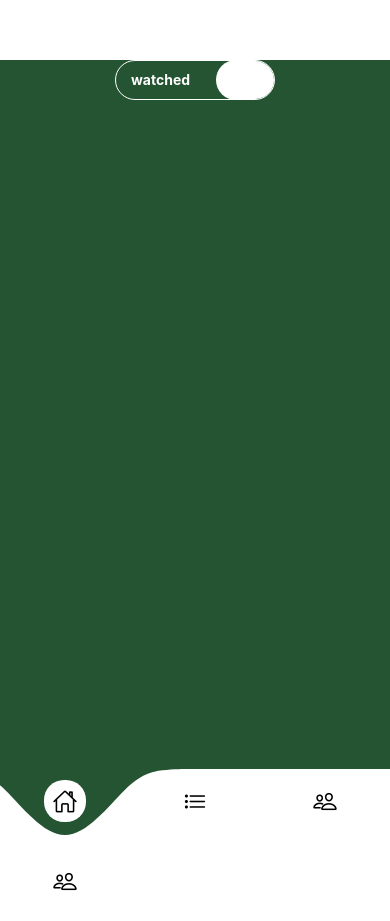
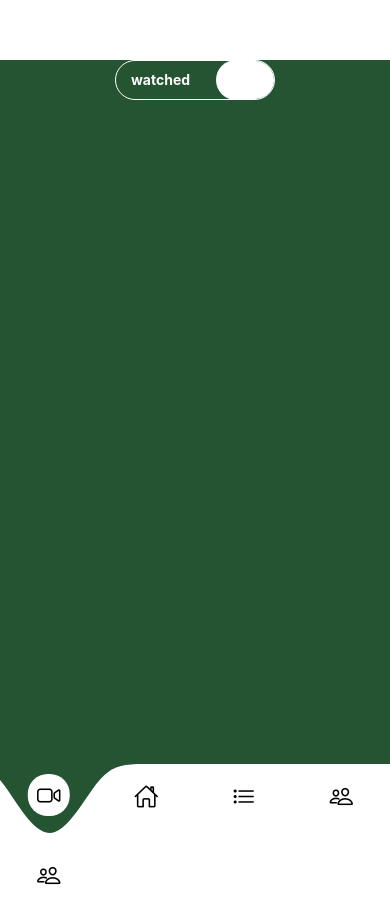
Before and after one commit to seanbb88/ReactNativeSharedUI, a React Native app: screen / in a window 390 px wide. Built offline with nearby package versions, Linux system fonts and the light colour scheme.

Commit message:
fix thing

```diff
--- a/App.tsx
+++ b/App.tsx
@@ -15,6 +15,10 @@ import AnimatedToggle from './animations/toggle/AnimatedToggle/AnimatedToggle';
 
 
 const tabs = [
+  {
+    name: 'Home',
+    item: <Iconicons color="black" size={25} name="videocam-outline" />,
+  },
   {
     name: 'Home',
     item: <Iconicons color="black" size={25} name="home-outline" />,
--- a/animations/tabs/Tabs.tsx
+++ b/animations/tabs/Tabs.tsx
@@ -44,8 +44,8 @@ const getPath = () => {
         [0, 0],
         [tabWidth / 4, 0],
         [tabWidth / 2, 8],
-        [tabWidth, 95],
-        [(tabWidth / 2) * 3, 8],
+        [tabWidth, 99],
+        [(tabWidth / 2) * 3, 10],
         [(tabWidth / 4) * 7, 0],
         [tabWidth * 2, 0],
     ]);
@@ -57,7 +57,7 @@ const styles = StyleSheet.create({
     container: {
         flexDirection: 'row',
         backgroundColor: 'white',
-        height: 75
+        height: 80
     },
     tabs: {
         position: 'absolute',
@@ -76,7 +76,7 @@ const styles = StyleSheet.create({
         width: tabWidth,
         top: -8,
         left: tabWidth / 2,
-        height: 80,
+        height: 78,
         justifyContent: 'center',
         alignItems: 'center',
         zIndex: 5,
--- a/constants/index.ts
+++ b/constants/index.ts
@@ -1 +1,2 @@
-export const NOW_PLAYING_TAB_COUNT = 3
+//TODO - fix this shit / no hard coded tab count need to refactor the compoent to get this to work
+export const NOW_PLAYING_TAB_COUNT = 4
```
